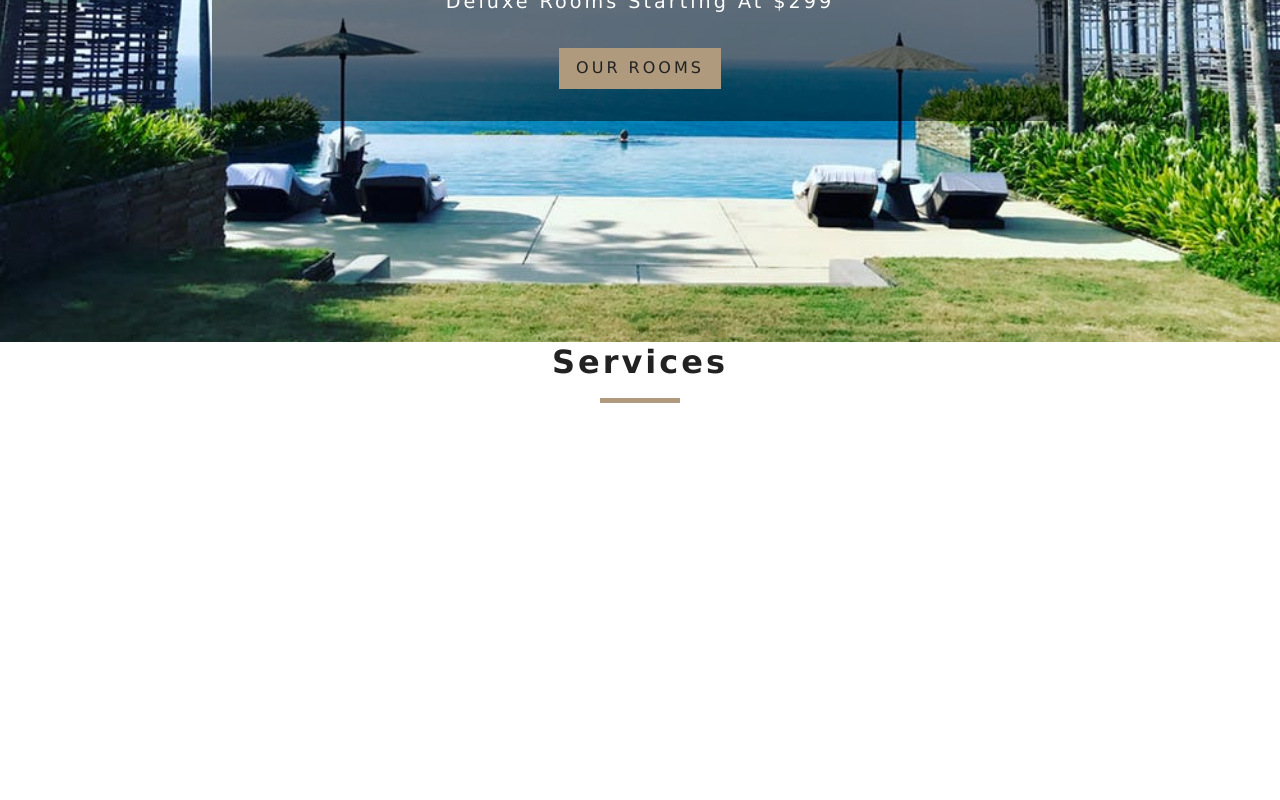
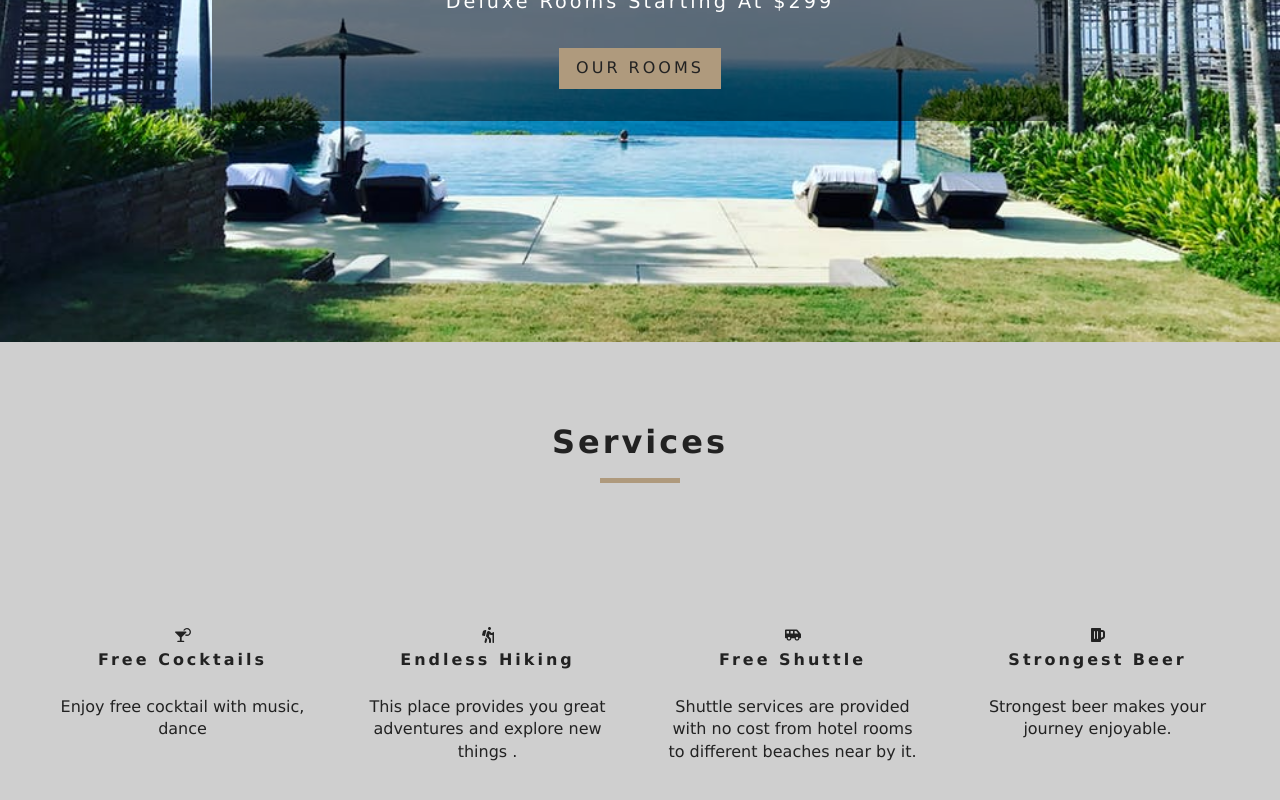
Before and after one commit to bipan82gill/hotel_booking, a React (Create React App) app: page / in a window 1280 px wide. Shown: the part 458-1258 px from the top of the page. Before the commit the page ends 925 px from the top, so only its background shows below. Built offline with nearby package versions, Linux system fonts and the light colour scheme; the HTML template or start-up script is replaced by a standard one.

Commit message:
add icons and text to services

```diff
--- a/src/App.css
+++ b/src/App.css
@@ -252,6 +252,7 @@ h6 {
 }
 .services h6 {
   letter-spacing: var(--mainSpacing);
+  text-transform: capitalize;
 }
 .services p {
   width: 80%;
--- a/src/components/Services.js
+++ b/src/components/Services.js
@@ -1,12 +1,52 @@
 import React, { Component } from 'react'
+import { FaCocktail, FaHiking, FaShuttleVan, FaBeer } from 'react-icons/fa';
+
 import Title from './Title';
- class Ser extends Component {
+export default class Services extends
+ Component {
+     state={
+         services:[
+             {
+                 icon :<FaCocktail/>,
+                 title: "free cocktails",
+                 info:"Enjoy free cocktail with music, dance"
+             },
+             {
+                icon :<FaHiking/>,
+                title: "Endless Hiking",
+                info:"This place provides you great adventures and explore new things ."
+
+            },
+            {
+                icon :<FaShuttleVan/>,
+                title: "free shuttle",
+                info:"Shuttle services are provided with no cost from hotel rooms to different beaches near by it. "
+
+            },
+            {
+                icon :<FaBeer/>,
+                title: "Strongest Beer",
+                info:"Strongest beer makes your journey enjoyable. "
+
+            }
+         ]
+     }
     render() {
         return (
-            <div>
+
+                <section className="services">
                <Title title ="services"/>
+               <div className ="services-center">
+                   {this.state.services.map((item, index) =>{
+                       return <article key={index} className="services">
+                           <span>{item.icon}</span>
+                          <h6>{item.title}</h6>
+                          <p>{item.info}</p>
+                          </article>
+                   } )}
+
             </div>
+            </section>
         )
     }
 }
-export default Ser;
```
